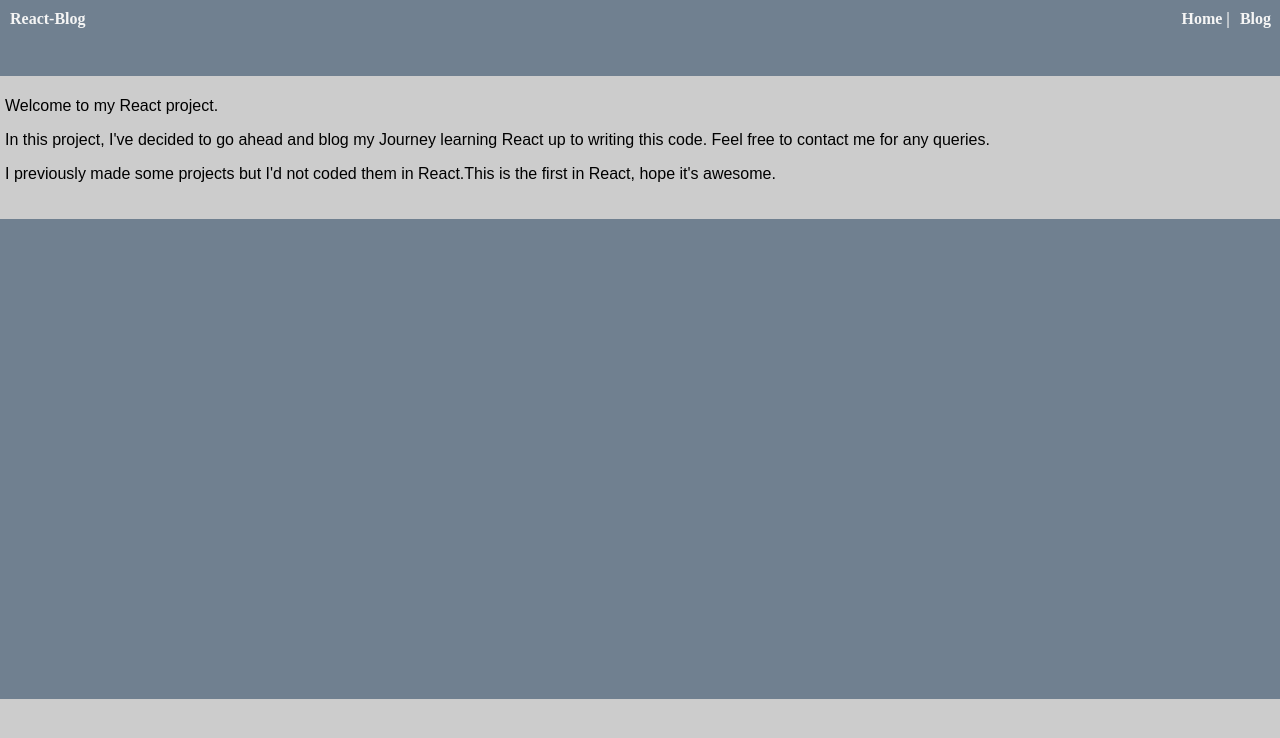
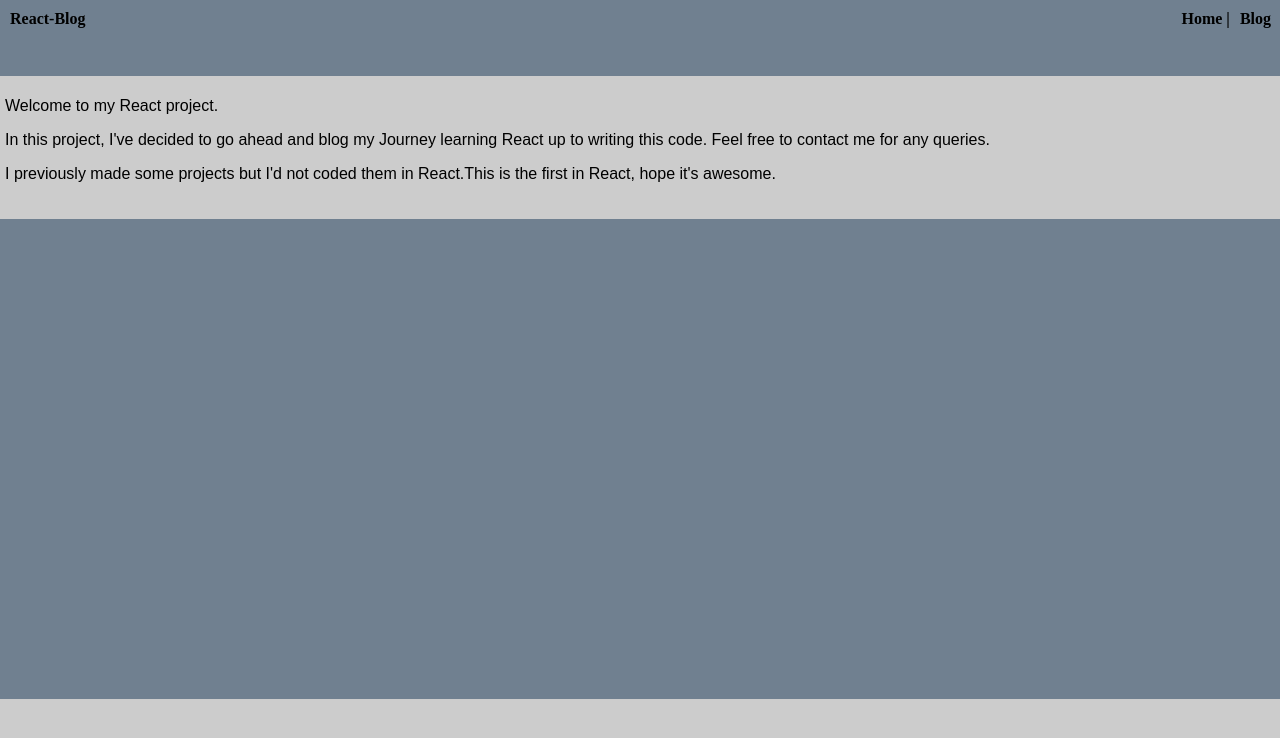
Before and after one commit to kass8mal8/React-Blog, a React (Create React App) app: page / in a window 1280 px wide. Shown: the top 738 px of the page. Built offline with nearby package versions, Linux system fonts and the light colour scheme.

Commit message:
1 file modified

```diff
--- a/src/style.css
+++ b/src/style.css
@@ -10,7 +10,7 @@ body{
 }
 .searchBlog input{
    outline: none;
-   border: 1px solid slategray;
+   border: 1px solid lightslategray;
    border-radius: 3px;
    height:30px;
    margin-top: 10px;
@@ -43,7 +43,7 @@ body{
 a{
   text-decoration: none;
   margin-left: 10px;
-  color: whitesmoke;
+  color:black;
   float: right;
   right: 3px;
   margin-top: 0px;
@@ -58,7 +58,7 @@ a{
     margin-top: -8px;
     position:relative;
     font-weight: bold;
-    color:whitesmoke;
+
 }
 .imageDiv{
   display:flex;
```
